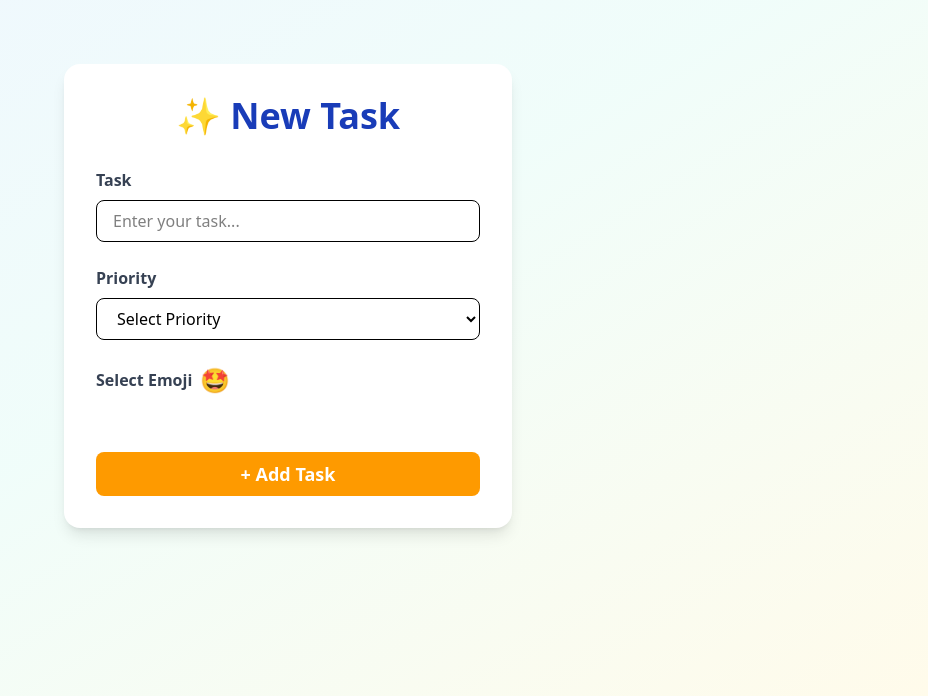
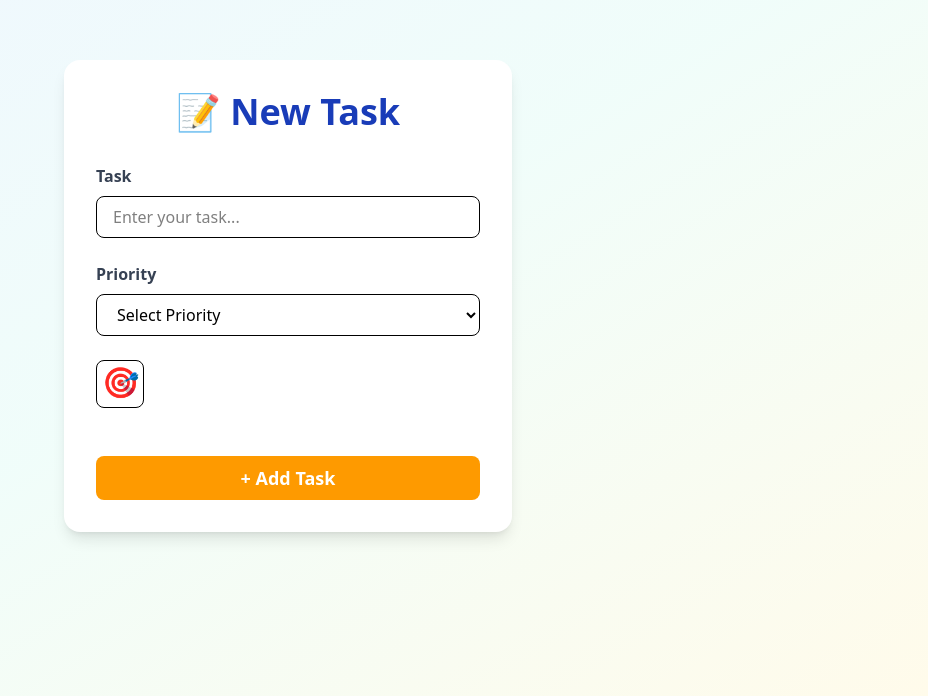
Before and after one commit to ravikanttarare95/day-planner, a React (Vite) app: page /new_task in a window 1280 px wide. Shown: the part 104-800 px from the top of the page, without its empty margins (352-1280 px from the left). Built offline with nearby package versions, Linux system fonts and the light colour scheme.

Commit message:
Style Emoji Picker

```diff
--- a/src/views/NewTask.jsx
+++ b/src/views/NewTask.jsx
@@ -13,7 +13,7 @@ function NewTodo() {
     <div className="min-h-screen flex items-center justify-center bg-gradient-to-br from-blue-50 via-teal-50 to-amber-50 px-4">
       <div className="bg-white shadow-lg rounded-2xl w-full max-w-md p-8">
         <h1 className="text-4xl font-bold text-center text-blue-800 mb-8">
-          ✨ New Task
+          📝 New Task
         </h1>
 
         <div className="space-y-6">
@@ -55,16 +55,25 @@ function NewTodo() {
           </div>
 
           {/* Emoji Picker */}
-          <div className="flex items-center gap-2">
-            <label className="text-gray-700 font-semibold mb-2">
-              Select Emoji
-            </label>
-            <span
-              className="text-2xl pb-2 cursor-pointer hover:scale-120 duration-300"
+          <div className="relative flex flex-col gap-2">
+            <button
+              type="button"
+              className="flex items-center justify-center w-12 h-12 pb-1 text-3xl border rounded-lg hover:bg-gray-100 group transition cursor-pointer"
               onClick={() => setIsEmojiOpen(!isEmojiOpen)}
             >
-              {newtask.emoji ? newtask.emoji : "🤩"}
-            </span>
+              <span className="group-hover:scale-110 duration-300">
+                {newtask.emoji ? newtask.emoji : "🎯"}
+              </span>
+            </button>
+            <div className="absolute z-50 left-14 -top-72">
+              <EmojiPicker
+                onEmojiClick={(emojiData) => {
+                  setNewTask({ ...newtask, emoji: emojiData.emoji });
+                  setIsEmojiOpen(false);
+                }}
+                open={isEmojiOpen}
+              />
+            </div>
           </div>
 
           {/* Add Task Button */}
@@ -77,14 +86,6 @@ function NewTodo() {
           />
         </div>
       </div>
-
-      <EmojiPicker
-        onEmojiClick={(emojiData) => {
-          setNewTask({ ...newtask, emoji: emojiData.emoji });
-          setIsEmojiOpen(false);
-        }}
-        open={isEmojiOpen}
-      />
     </div>
   );
 }
```
Also changed, not shown: src/assets/target.png (added).
